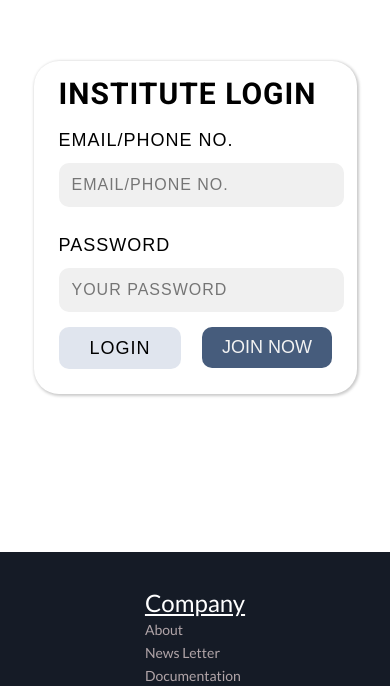
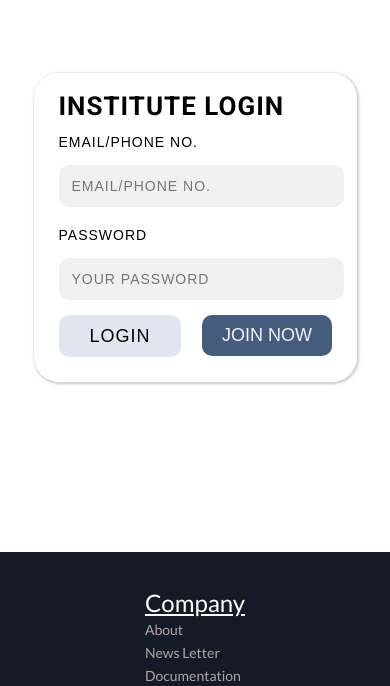
Before and after one commit to codewithbharat/hostelBees, a React (Vite) app in the folder client/: page /login in a window 390 px wide. Shown: the part 158-844 px from the top of the page. Built offline with nearby package versions, Linux system fonts and the light colour scheme.

Commit message:
fixed font size

```diff
--- a/client/src/pages/styles/Login.css
+++ b/client/src/pages/styles/Login.css
@@ -157,7 +157,7 @@
   }
 
   .login__form h2 {
-    font-size: 30px;
+    font-size: 26px;
   }
 
   .login__form form {
@@ -166,6 +166,15 @@
     box-shadow: 1px 1px 3px 1px #00000036;
   }
 
+  .login__form label {
+    font-size: 14px;
+    padding-top: 20px;
+  }
+
+  .login__form input {
+    font-size: 14px;
+  }
+
   .login__info {
     display: none;
   }
--- a/client/src/pages/styles/Register.css
+++ b/client/src/pages/styles/Register.css
@@ -164,6 +164,15 @@
     box-shadow: 1px 1px 3px 1px #00000036;
   }
 
+  .register__form label {
+    font-size: 14px;
+    padding-top: 20px;
+  }
+
+  .register__form input {
+    font-size: 14px;
+  }
+
   .register__info {
     display: none;
   }
```
